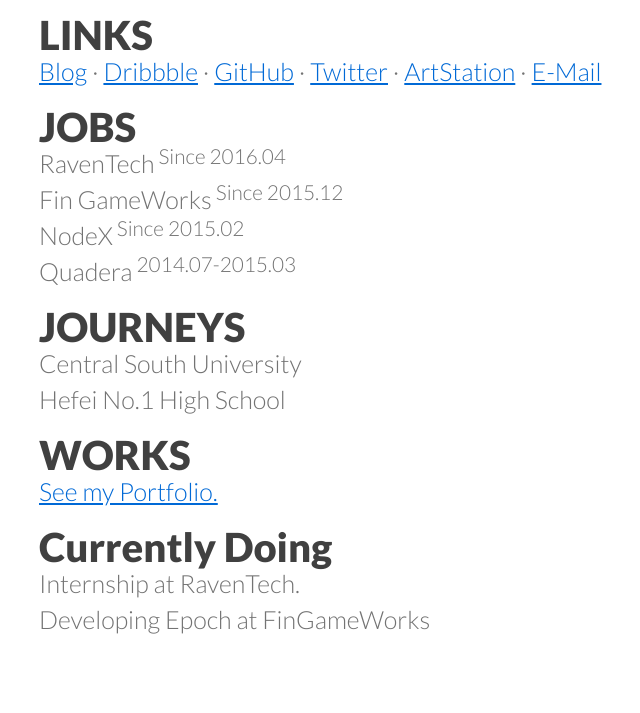
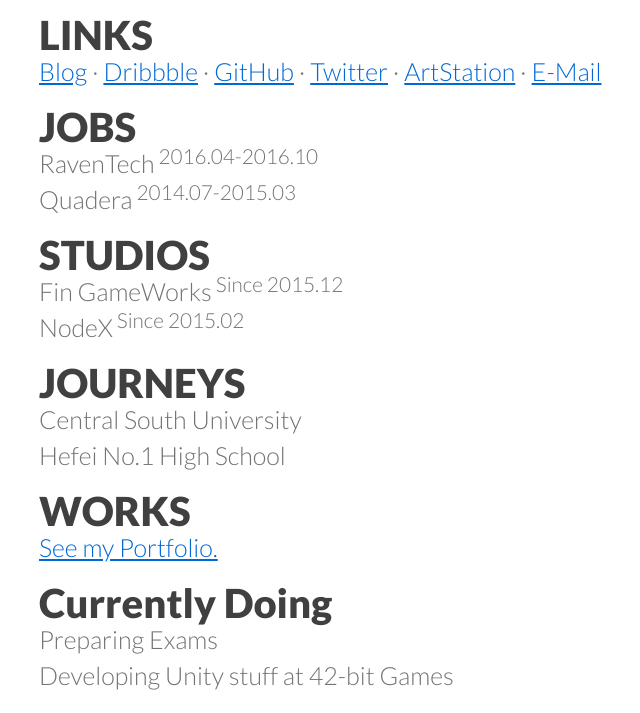
Before and after one commit to JustinFincher/Fincher.im, a plain HTML site: page index.html in a window 1280 px wide. Shown: the part 497-1210 px from the top of the page, without its empty margins (174-814 px from the left). Before the commit the page ends 1154 px from the top, so only its background shows below. Drawn offline with Linux system fonts and the light colour scheme.

Commit message:
Update Info

```diff
--- a/index.html
+++ b/index.html
@@ -168,8 +168,8 @@ sup {
 }
 </style>
 <br>
+<link href='https://fonts.googleapis.com/css?family=Lato:300,900&subset=latin,latin-ext' rel='stylesheet' type='text/css'>
 <title>Justin Fincher</title>
-<link href='https://fonts.googleapis.com/css?family=Lato:300,900&subset=latin,latin-ext' rel='stylesheet' type='text/css'>
 </head>
 <body>
 <h1>Justin Fincher</h1>
@@ -201,10 +201,14 @@ Game : Unity
 <h2>JOBS</h2>
 
 <p>
-RavenTech<sup> Since 2016.04</sup><br/>
+RavenTech<sup> 2016.04-2016.10</sup><br/>
+Quadera<sup> 2014.07-2015.03</sup>
+</p>
+
+<h2>STUDIOS</h2>
+<p>
 Fin GameWorks<sup> Since 2015.12</sup><br/>
 NodeX<sup> Since 2015.02</sup><br/>
-Quadera<sup> 2014.07-2015.03</sup>
 </p>
 
 
@@ -221,8 +225,19 @@ Hefei No.1 High School
 
 <h2>Currently Doing</h2>
 
-<p>Internship at RavenTech.<br>
-Developing Epoch at FinGameWorks</p>
+<p>Preparing Exams<br>
+Developing Unity stuff at 42-bit Games</p>
 
 </body>
 </html>
+
+<script>
+  (function(i,s,o,g,r,a,m){i['GoogleAnalyticsObject']=r;i[r]=i[r]||function(){
+  (i[r].q=i[r].q||[]).push(arguments)},i[r].l=1*new Date();a=s.createElement(o),
+  m=s.getElementsByTagName(o)[0];a.async=1;a.src=g;m.parentNode.insertBefore(a,m)
+  })(window,document,'script','https://www.google-analytics.com/analytics.js','ga');
+
+  ga('create', 'UA-28787397-6', 'auto');
+  ga('send', 'pageview');
+
+</script>
```
